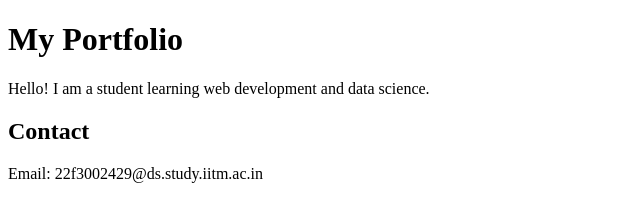
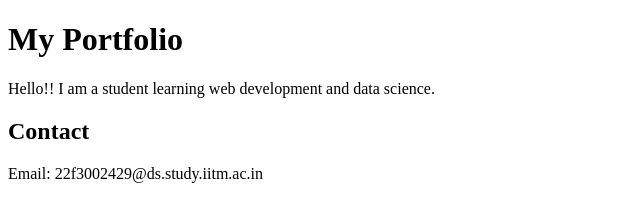
Before and after one commit to 22f3002429-dot/22f3002429-dot.github.io, a plain HTML site: page index.html in a window 1280 px wide. Shown: the full height of the page, 0-640 px from the left. Drawn offline with Linux system fonts and the light colour scheme.

Commit message:
Update index.html

```diff
--- a/index.html
+++ b/index.html
@@ -8,7 +8,7 @@
 <body>
   <h1>My Portfolio</h1>
 
-  <p>Hello! I am a student learning web development and data science.</p>
+  <p>Hello!! I am a student learning web development and data science.</p>
 
   <h2>Contact</h2>
   <p>Email: <!--email_off-->22f3002429@ds.study.iitm.ac.in<!--/email_off--></p>
```
